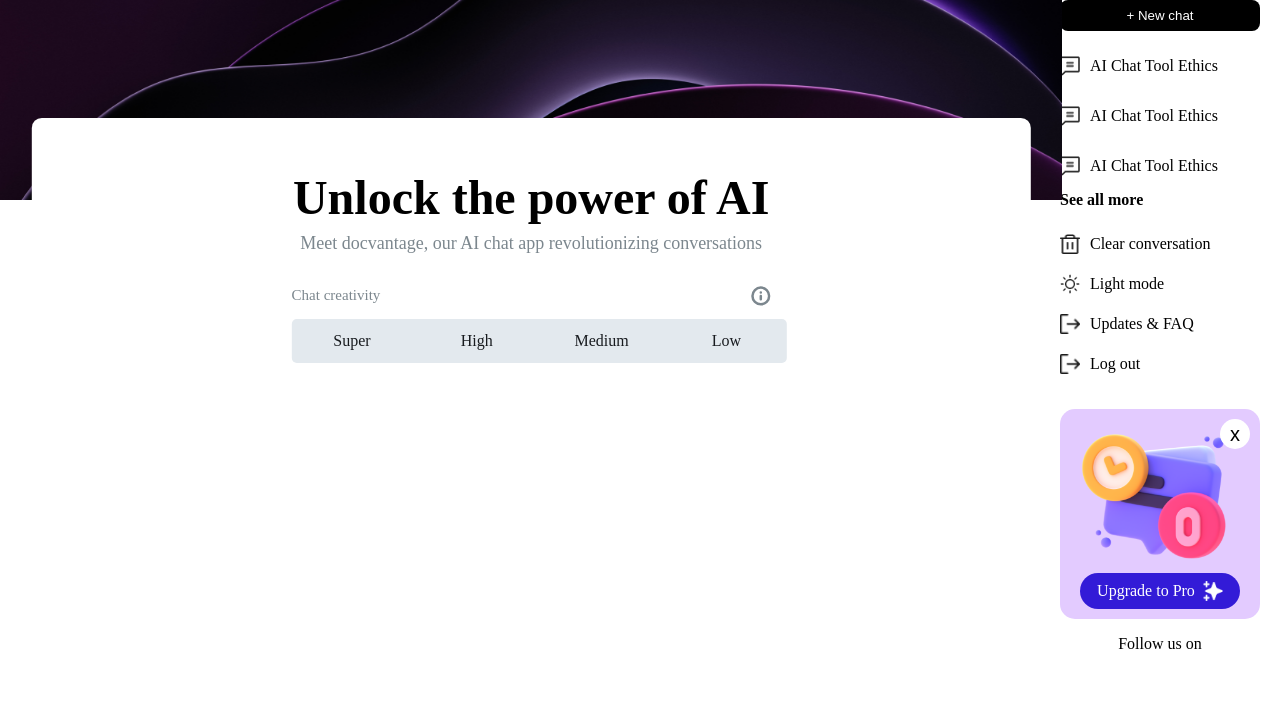
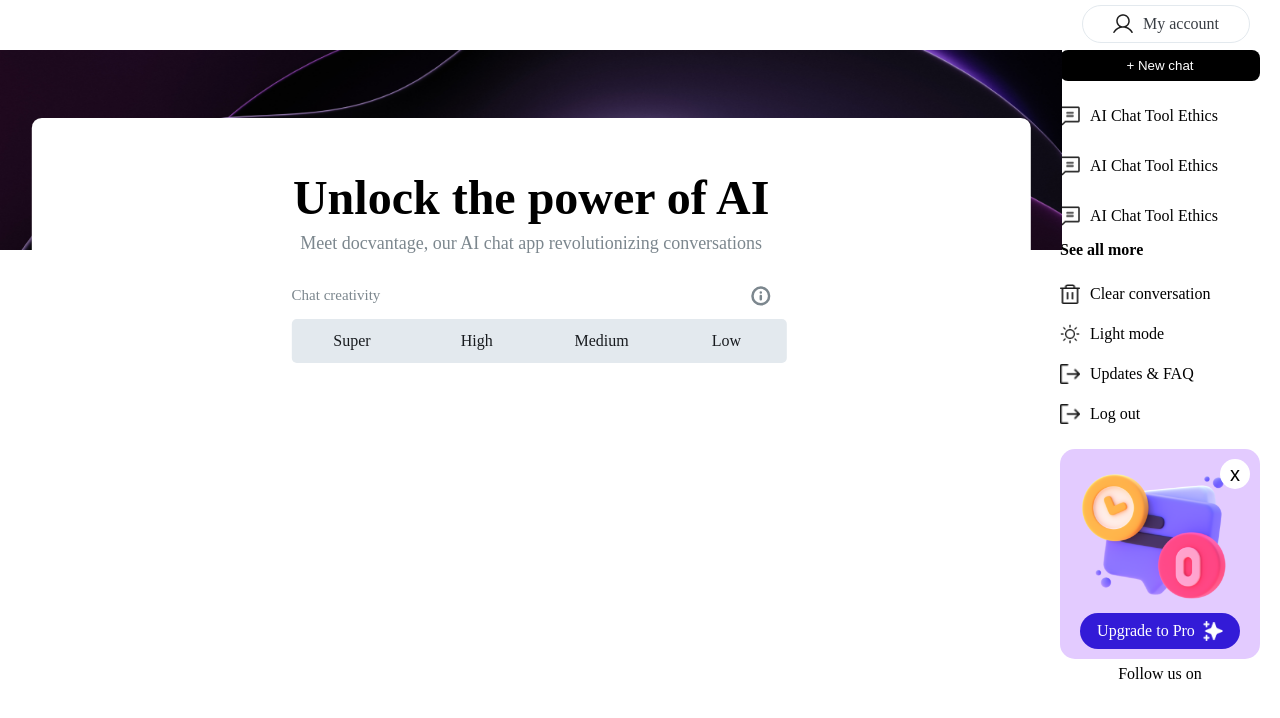
Before and after one commit to AdedayoDev/vectronWebApp, a Next.js app: page /chathistory in a window 1280 px wide. Shown: the top 718 px of the page. Built offline with nearby package versions, Linux system fonts and the light colour scheme.

Commit message:
commit chat feature update

```diff
--- a/src/app/chat/chat.css
+++ b/src/app/chat/chat.css
@@ -81,9 +81,9 @@
 }
 .side-third-content {
   background-color: #e3cbff;
-  margin-top: 20px;
+  top: 10px;
   position: relative;
-  padding: 10px 20px;
+  padding: 10px  20px;
   border-radius: 15px;
 }
 .upgrade {
@@ -160,6 +160,9 @@
   margin-left: 0;
   background-size: cover;
   position: relative;
+}
+.navbar-component{
+
 }
 .powerai-container {
   position: absolute;
@@ -288,6 +291,9 @@
   .chat-input {
     width: 72.5em !important;
   } */
+   body{
+    overflow: hidden;
+   }
   .chat-feed {
     top: 400px;
     left:40px;
@@ -302,6 +308,7 @@
   .chat-container {
     justify-content: space-between;
     padding: 0 10px;
+    margin-top: 50px;
   }
 
   /* Power AI */
--- a/src/app/chat/page.jsx
+++ b/src/app/chat/page.jsx
@@ -2,11 +2,15 @@
 // import AI from "@components/chatComp/ai-side";
 import SideChat from "@components/chatComp/side-chat";
 import PowerofAi from "@components/chatComp/powerofai";
+import Navbar from "@components/navbar/Navbar";
 import "./chat.css";
 
 export default function Chat() {
   return (
     <>
+      <div className="navbar-component">
+        <Navbar link="/" text="My account" icon='/assets/icons/user.png' />
+      </div>
       <div className="chat-container">
         {/* <AI /> */}
         <div className="chat-section">
--- a/src/app/chathistory/chathistory.css
+++ b/src/app/chathistory/chathistory.css
@@ -2,4 +2,5 @@
     display: flex;
     justify-content: space-between;
     padding: 0 20px;
+    margin-top: 50px;
 }
--- a/src/app/chathistory/page.jsx
+++ b/src/app/chathistory/page.jsx
@@ -4,10 +4,12 @@
 import "./chathistory.css";
 import "@app/chat/chat.css";
 import PowerofAi from "../../components/chatComp/powerofai";
+import Navbar from '@components/navbar/Navbar'
 
 export default function ChatHistory() {
   return (
     <>
+    <Navbar link="/" text="My account" icon='/assets/icons/user.png' />
       <div className="chat-history-container">
         {/* <AI /> */}
         <ChathistoryData />
--- a/src/app/signin/page.jsx
+++ b/src/app/signin/page.jsx
@@ -2,9 +2,10 @@
 import React, { useState } from "react";
 import Image from "next/image";
 import { toast, ToastContainer } from "react-toastify";
-import "react-toastify/dist/ReactToastify.css"; // Import Toastify CSS
+import "react-toastify/dist/ReactToastify.css";
 import './SignIn.css'
 import Link from "next/link";
+import Navbar from "@components/navbar/Navbar";
 
 export default function Signin() {
   const [form, setForm] = useState({
@@ -61,6 +62,7 @@
 
   return (
     <div>
+      <Navbar link="/" text="New account" icon='/assets/icons/logout.png' />
       <div className="welcome-page">
         <div className="welcome-left">
           <Image
--- a/src/app/welcome/page.jsx
+++ b/src/app/welcome/page.jsx
@@ -4,6 +4,7 @@
 import { toast, ToastContainer } from "react-toastify";
 import "react-toastify/dist/ReactToastify.css";
 import Link from "next/link";
+import Navbar from "@components/navbar/Navbar";
 import './Welcome.css';
 
 export default function Welcome() {
@@ -62,6 +63,7 @@
 
   return (
     <>
+    <Navbar link="/signin" text="Sign in" icon='/assets/icons/logout.png' />
       <div className="welcome-page">
         <div className="welcome-left">
           <Image
--- a/src/components/navbar/navbar.css
+++ b/src/components/navbar/navbar.css
@@ -1,10 +1,11 @@
 .nav-content{
     position: absolute;
-    top: 30px;
+    top: 5px;
     right: 30px;
-    padding: 10px 30px;
+    padding: 8px 30px;
     border-radius: 20px;
     text-align: center;
+    z-index: 99;
     background-color: #393E44;
     border: 1px solid #E3E9EE;
 }
@@ -14,7 +15,7 @@
     font-weight: 400;
     display: flex;
     align-items: center;
-    gap: 5px;
+    gap: 10px;
 }
 @media screen and (min-width: 1120px){
     .nav-content{
--- a/src/components/navbar/navbar.jsx
+++ b/src/components/navbar/navbar.jsx
@@ -2,18 +2,24 @@
 import Image from "next/image";
 import "./navbar.css";
 import Link from "next/link";
-export default function Navbar() {
+export default function Navbar({link='/', text, icon}) {
   return (
     <>
       <div className="nav-content">
-       <Link href='/signin' className="nav-link">
-       <span>Sign in</span>
-        <Image
-          src="/assets/icons/icon-login.png"
+       <Link href={link} className="nav-link">
+       <Image
+          src={icon}
           alt="icon"
           width={20}
           height={20}
         />
+       <span>{text}</span>
+        {/* <Image
+          src={iconSecond}
+          alt="icon"
+          width={20}
+          height={20}
+        /> */}
        </Link>
       </div>
     </>
```
Also changed, not shown: src/components/chatComp/feed.jsx (+5 -2 lines).
